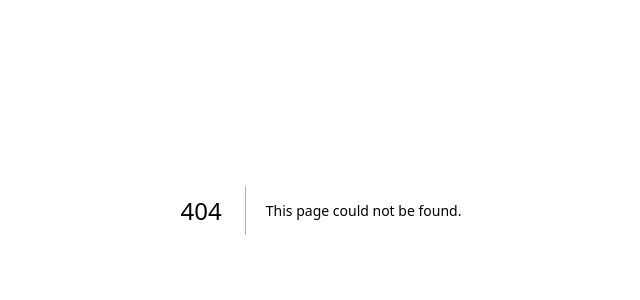
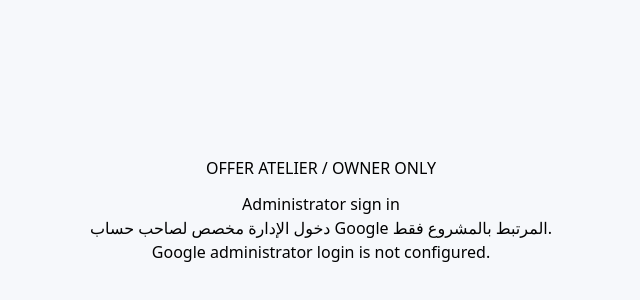
Before and after one commit to SayedElsenosy/real-estate-offer-generator, a Next.js app: page /admin/login in a window 1280 px wide. Before the commit this address had no page. Shown: the part 190-490 px from the top of the page, without its empty margins (319-959 px from the left). Built offline with nearby package versions, Linux system fonts and the light colour scheme; no server answers.

Commit message:
feat: add independent Google owner login at /admin/login

```diff
--- /dev/null
+++ b/src/app/admin/login/page.tsx
@@ -0,0 +1,29 @@
+import { redirect } from "next/navigation";
+import { auth, authReady, isAdmin, signIn } from "@/auth";
+
+export const dynamic = "force-dynamic";
+export const metadata = {
+  title: "Administrator sign in | Offer Atelier",
+  robots: { index: false, follow: false }
+};
+
+export default async function AdminLoginPage() {
+  const session = authReady ? await auth() : null;
+  if (session?.user?.email && isAdmin(session.user.email)) redirect("/admin");
+
+  return <main style={{minHeight:"100vh",display:"grid",placeItems:"center",padding:24,background:"#f6f8fb"}}>
+    <section className="panel" style={{width:"100%",maxWidth:480,textAlign:"center"}}>
+      <div className="eyebrow">OFFER ATELIER / OWNER ONLY</div>
+      <h1 style={{marginTop:12}}>Administrator sign in</h1>
+      <p className="muted">دخول الإدارة مخصص لصاحب حساب Google المرتبط بالمشروع فقط.</p>
+      {authReady
+        ? <form action={async () => {
+          "use server";
+          await signIn("google", { redirectTo: "/admin" });
+        }}>
+          <button className="btn gold" type="submit">Continue with Google</button>
+        </form>
+        : <p role="alert">Google administrator login is not configured.</p>}
+    </section>
+  </main>;
+}
```
